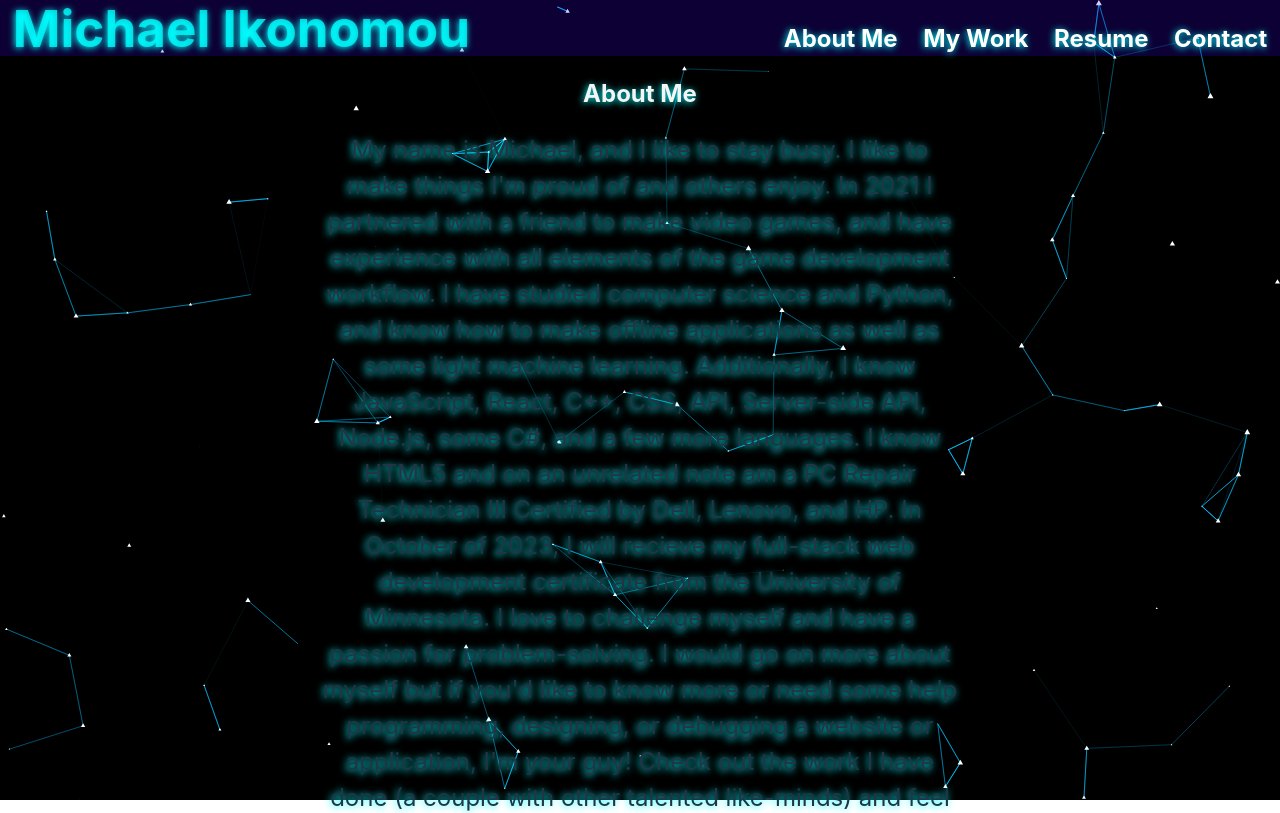
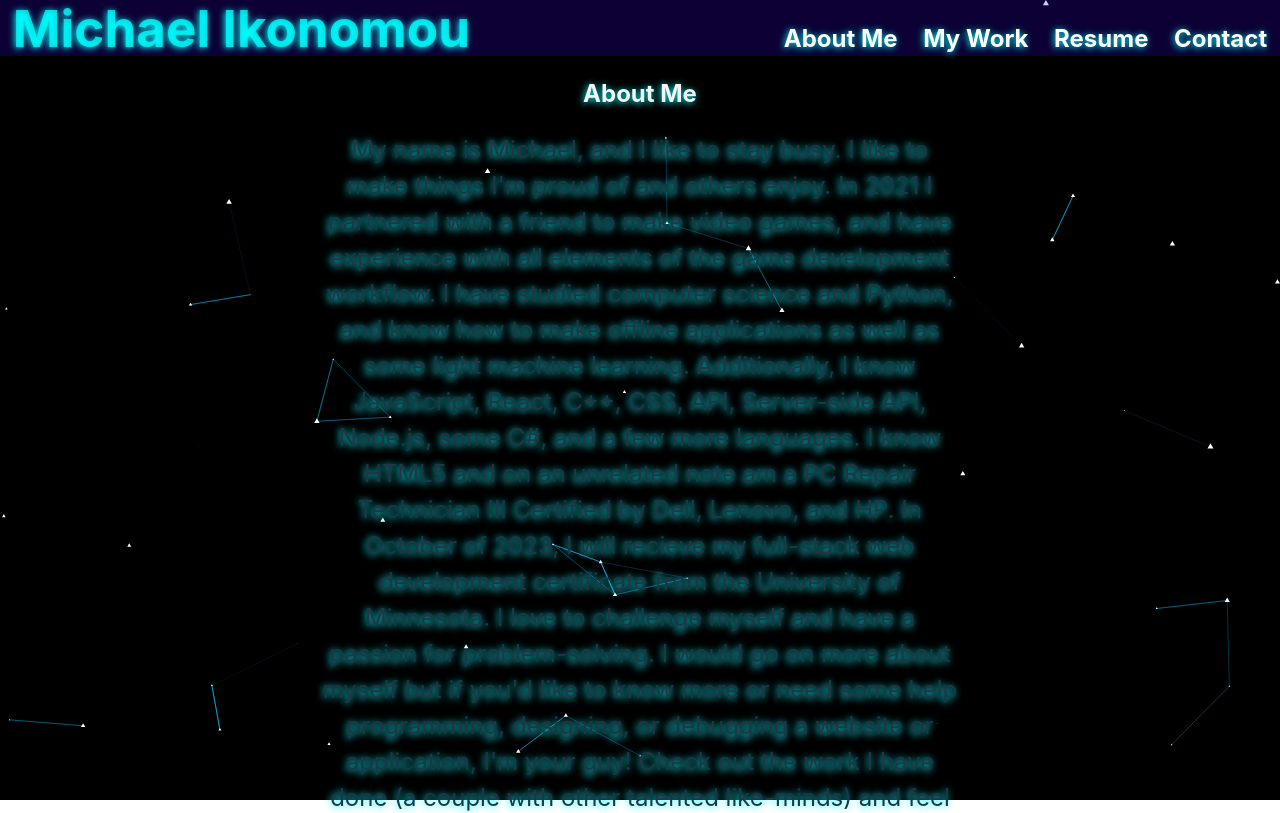
Before and after one commit to IkonicRes/MyPortfolio, a React (Vite) app: page / in a window 1280 px wide. Shown: the top 813 px of the page. Built offline with nearby package versions, Linux system fonts and the light colour scheme.

Commit message:
more tweaks

```diff
--- a/src/Pages/MainLayout/index.jsx
+++ b/src/Pages/MainLayout/index.jsx
@@ -76,7 +76,7 @@ export default function MainLayout() {
             number: {
               density: {
                 enable: true,
-                area: 1000,
+                area: 2000,
               },
               value: 100, // Increase the number of particles for a denser lightning effect
             },
```
